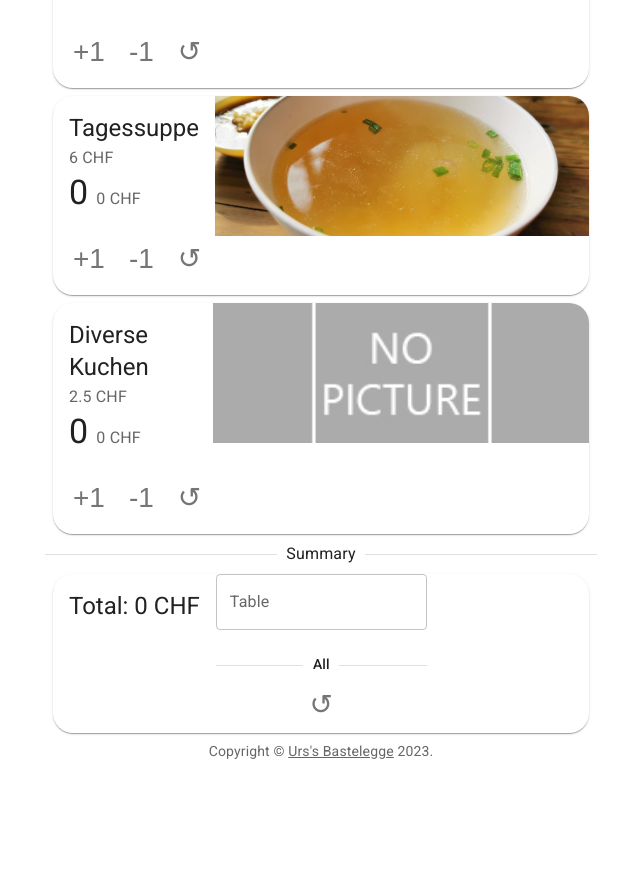
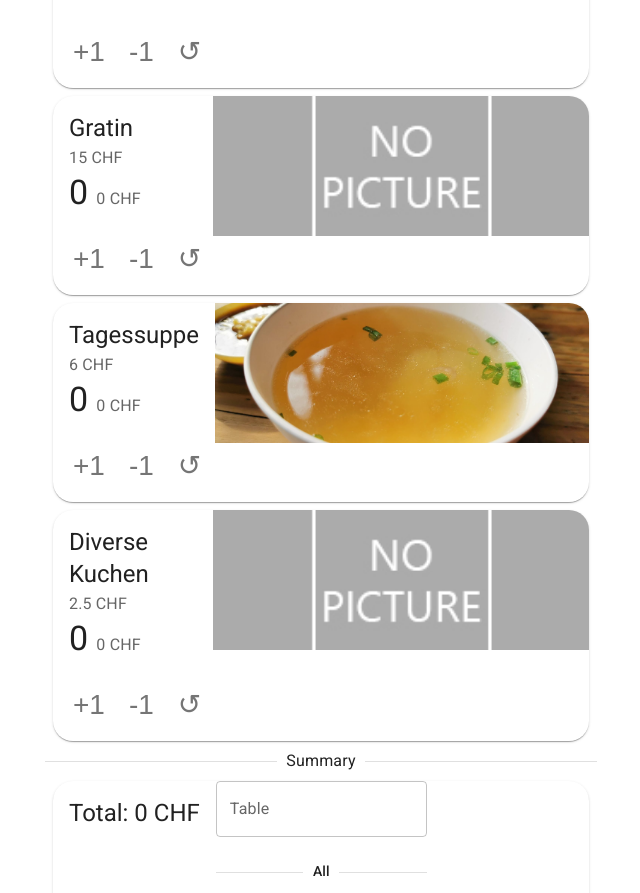
Before and after one commit to izibizi/menu-calc, a React (Create React App) app: page / in a window 1280 px wide. Shown: the part 5709-6602 px from the top of the page, without its empty margins (319-959 px from the left). Before the commit the page ends 6502 px from the top, so only its background shows below. Built offline with nearby package versions, Linux system fonts and the light colour scheme.

Commit message:
Add "Gratin" again

```diff
--- a/src/data.ts
+++ b/src/data.ts
@@ -160,10 +160,10 @@ export const data: Data = {
             price: 18,
             image: vegiImg
         },
-        // {
-        //     name: "Gratin",
-        //     price: 15
-        // },
+        {
+            name: "Gratin",
+            price: 15
+        },
         {
             name: "Tagessuppe",
             price: 6,
```
